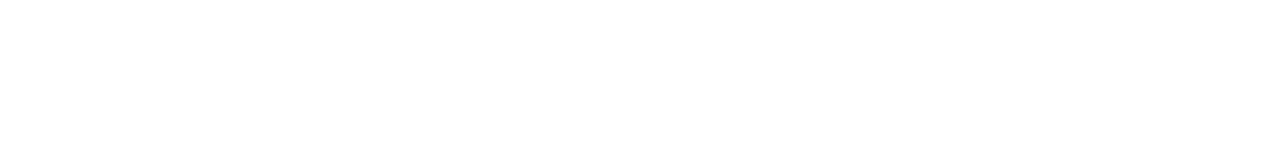
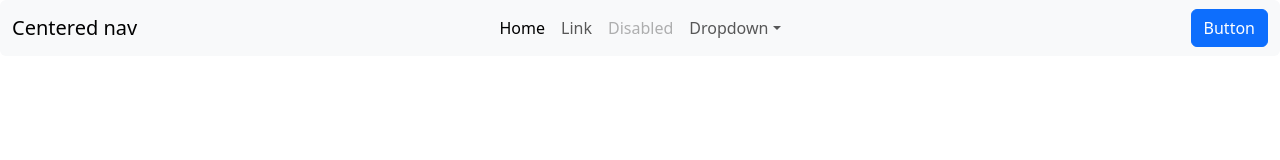
Before and after one commit to SinethKavinda/Weather_App, a plain HTML site: page index.html in a window 1280 px wide. Drawn offline with nearby package versions, Linux system fonts and the light colour scheme.

Commit message:
add nav bar from bootstrap

```diff
--- a/index.html
+++ b/index.html
@@ -8,6 +8,38 @@
     <link href="https://cdn.jsdelivr.net/npm/bootstrap@5.3.3/dist/css/bootstrap.min.css" rel="stylesheet" integrity="sha384-QWTKZyjpPEjISv5WaRU9OFeRpok6YctnYmDr5pNlyT2bRjXh0JMhjY6hW+ALEwIH" crossorigin="anonymous">
     <script src="https://cdn.jsdelivr.net/npm/bootstrap@5.3.3/dist/js/bootstrap.bundle.min.js" integrity="sha384-YvpcrYf0tY3lHB60NNkmXc5s9fDVZLESaAA55NDzOxhy9GkcIdslK1eN7N6jIeHz" crossorigin="anonymous"></script>
 <body>
+    <nav class="navbar navbar-expand-lg bg-body-tertiary rounded" aria-label="Thirteenth navbar example">
+        <div class="container-fluid">
+          <button class="navbar-toggler" type="button" data-bs-toggle="collapse" data-bs-target="#navbarsExample11" aria-controls="navbarsExample11" aria-expanded="false" aria-label="Toggle navigation">
+            <span class="navbar-toggler-icon"></span>
+          </button>
 
+          <div class="collapse navbar-collapse d-lg-flex" id="navbarsExample11">
+            <a class="navbar-brand col-lg-3 me-0" href="#">Centered nav</a>
+            <ul class="navbar-nav col-lg-6 justify-content-lg-center">
+              <li class="nav-item">
+                <a class="nav-link active" aria-current="page" href="#">Home</a>
+              </li>
+              <li class="nav-item">
+                <a class="nav-link" href="#">Link</a>
+              </li>
+              <li class="nav-item">
+                <a class="nav-link disabled" aria-disabled="true">Disabled</a>
+              </li>
+              <li class="nav-item dropdown">
+                <a class="nav-link dropdown-toggle" href="#" data-bs-toggle="dropdown" aria-expanded="false">Dropdown</a>
+                <ul class="dropdown-menu">
+                  <li><a class="dropdown-item" href="#">Action</a></li>
+                  <li><a class="dropdown-item" href="#">Another action</a></li>
+                  <li><a class="dropdown-item" href="#">Something else here</a></li>
+                </ul>
+              </li>
+            </ul>
+            <div class="d-lg-flex col-lg-3 justify-content-lg-end">
+              <button class="btn btn-primary">Button</button>
+            </div>
+          </div>
+        </div>
+      </nav>
 </body>
 </html>
```
